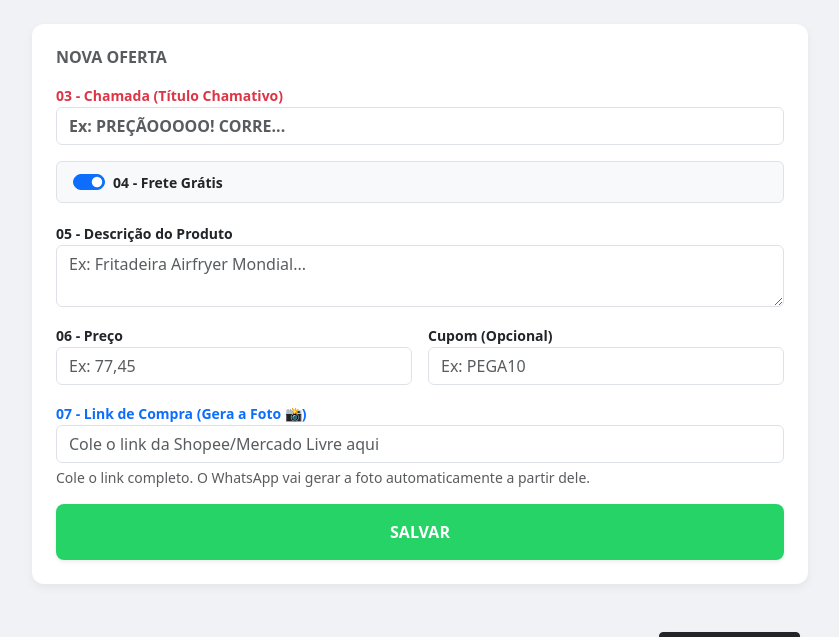
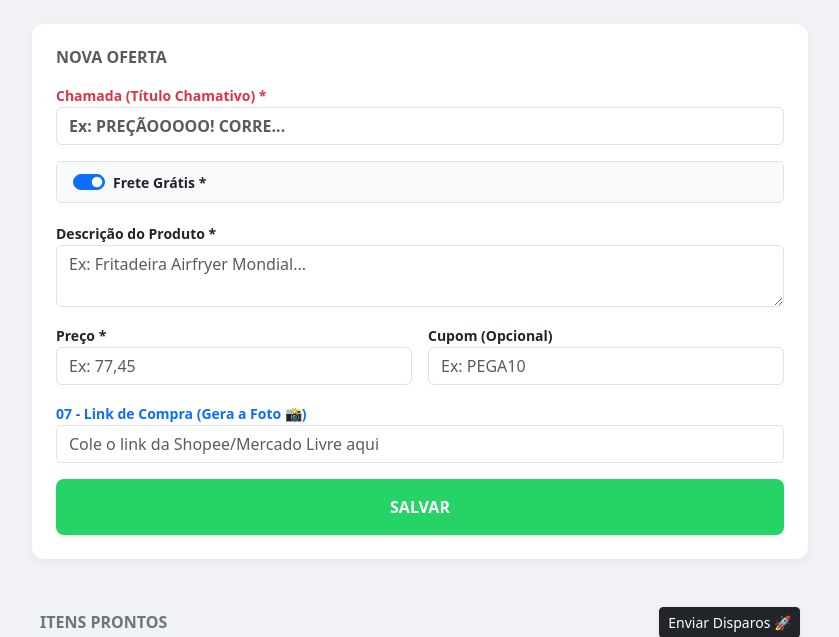
Before and after one commit to lcdsljunior/gerador-ofertas, a Flask app: page / in a window 1280 px wide. Shown: the part 56-693 px from the top of the page, without its empty margins (220-1059 px from the left). Run offline with Flask 3, Linux system fonts and the light colour scheme; a user stored in the database is signed in; data that the repository does not hold is empty.

Commit message:
AJustando o nome CLOSE

```diff
--- a/templates/index.html
+++ b/templates/index.html
@@ -38,24 +38,24 @@
             <div class="row g-3">
 
                 <div class="col-12">
-                    <label class="fw-bold text-danger small">03 - Chamada (Título Chamativo)</label>
+                    <label class="fw-bold text-danger small">Chamada (Título Chamativo) *</label>
                     <input type="text" name="chamada" class="form-control fw-bold" placeholder="Ex: PREÇÃOOOOO! CORRE..." required>
                 </div>
 
                 <div class="col-12">
                     <div class="form-check form-switch p-2 bg-light border rounded">
                         <input class="form-check-input ms-2" type="checkbox" name="frete_gratis" id="frete" checked>
-                        <label class="form-check-label fw-bold ms-2 small" for="frete">04 - Frete Grátis</label>
+                        <label class="form-check-label fw-bold ms-2 small" for="frete">Frete Grátis *</label>
                     </div>
                 </div>
 
                 <div class="col-12">
-                     <label class="fw-bold small">05 - Descrição do Produto</label>
+                     <label class="fw-bold small">Descrição do Produto *</label>
                     <textarea name="descricao" class="form-control" rows="2" placeholder="Ex: Fritadeira Airfryer Mondial..."></textarea>
                 </div>
 
                 <div class="col-6">
-                    <label class="fw-bold small">06 - Preço</label>
+                    <label class="fw-bold small">Preço *</label>
                     <input type="text" name="valor" class="form-control" placeholder="Ex: 77,45" required>
                 </div>
 
@@ -67,7 +67,6 @@
                 <div class="col-12">
                     <label class="fw-bold text-primary small">07 - Link de Compra (Gera a Foto 📸)</label>
                     <input type="text" name="link_compra" class="form-control" placeholder="Cole o link da Shopee/Mercado Livre aqui" required>
-                    <div class="form-text small">Cole o link completo. O WhatsApp vai gerar a foto automaticamente a partir dele.</div>
                 </div>
 
                 <div class="col-12 mt-3">
--- a/templates/login.html
+++ b/templates/login.html
@@ -82,7 +82,7 @@
 
         </div>
     </div>
-</div>close
+</div>
 
 
 </body>
```
